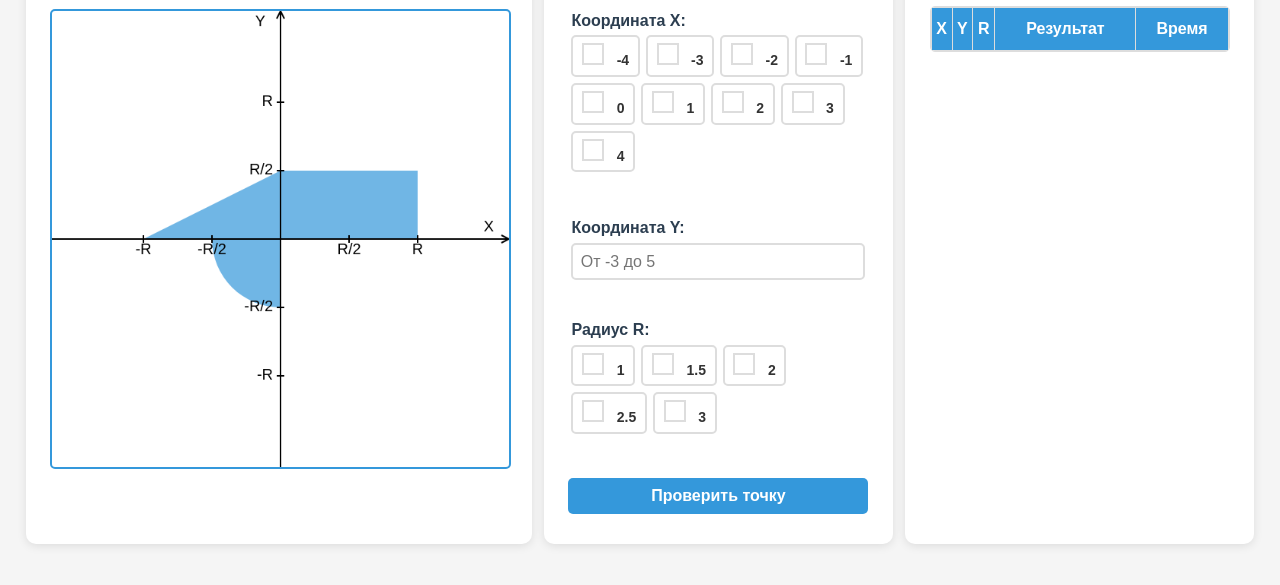
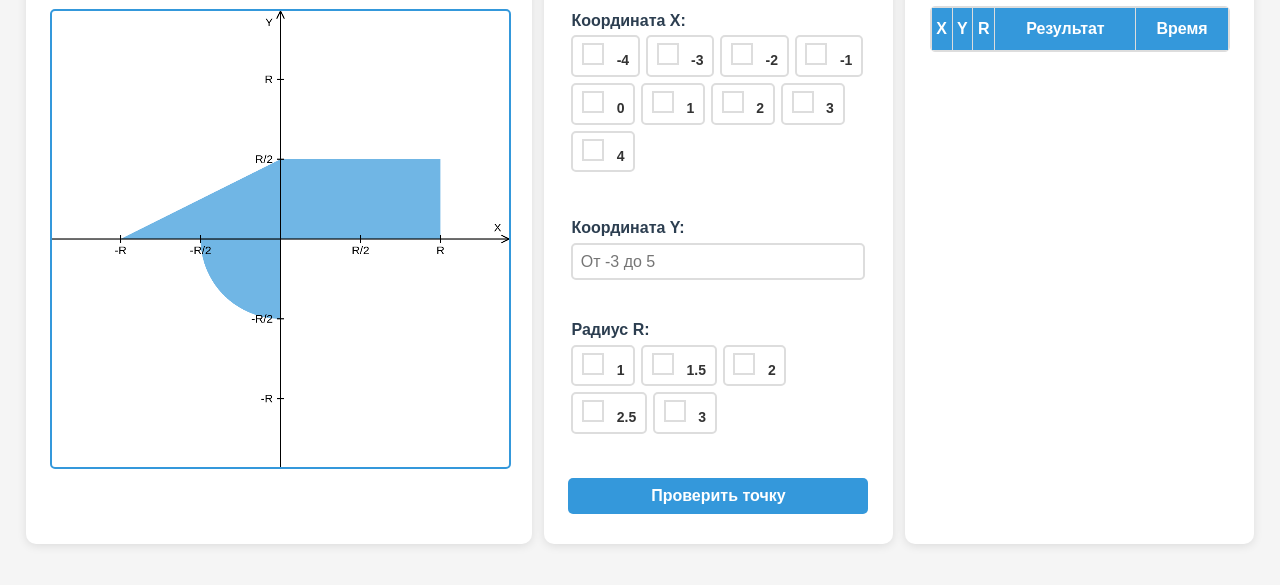
Before and after one commit to MKoblents/web_1, a website: page index.html in a window 1280 px wide. Shown: the part 353-938 px from the top of the page. Drawn offline with Linux system fonts and the light colour scheme.

Commit message:
расширение канваса исправлено

```diff
--- a/index.html
+++ b/index.html
@@ -19,7 +19,7 @@
 <main class="container">
     <section class="canvas-section">
         <h2>График области</h2>
-        <canvas id="coordinate-plane" width="600" height="600"></canvas>
+        <canvas id="coordinate-plane" width="1200" height="1200"></canvas>
     </section>
 
     <section class="form-section">
--- a/script.js
+++ b/script.js
@@ -5,7 +5,7 @@ const height = canvas.height;
 const centerX= width/2;
 const centerY= height/2;
 const R = 3;
-const scale = 60;
+const scale = 140;
 
 
 function toCanvasX(x){
@@ -53,42 +53,42 @@ function drawCanvas(R) {
     ctx.moveTo(0, centerY);
     ctx.lineTo(width, centerY);
     ctx.strokeStyle = 'black';
-    ctx.lineWidth = 2;
+    ctx.lineWidth = 3;
     ctx.stroke();
 
     ctx.beginPath();
     ctx.moveTo(centerX, 0);
     ctx.lineTo(centerX, height);
     ctx.strokeStyle = 'black';
-    ctx.lineWidth = 2;
+    ctx.lineWidth = 3;
     ctx.stroke();
 
     ctx.beginPath();
-    ctx.moveTo(width - 10, centerY - 5);
+    ctx.moveTo(width - 20, centerY - 10);
     ctx.lineTo(width, centerY);
-    ctx.lineTo(width - 10, centerY + 5);
+    ctx.lineTo(width - 20, centerY + 10);
     ctx.stroke();
 
     ctx.beginPath();
-    ctx.moveTo(centerX - 5, 10);
+    ctx.moveTo(centerX - 10, 20);
     ctx.lineTo(centerX, 0);
-    ctx.lineTo(centerX + 5, 10);
+    ctx.lineTo(centerX + 10, 20);
     ctx.stroke();
 
 
-    ctx.font = '20px Arial';
+    ctx.font = '30px Arial';
     ctx.fillStyle = 'black';
-    ctx.fillText('X', width - 20, centerY - 10);
-    ctx.fillText('Y', centerX - 20, 20);
+    ctx.fillText('X', width - 20, centerY - 20);
+    ctx.fillText('Y', centerX - 20, 40);
     const xMarks = [-R, -R / 2, R / 2, R];
-    ctx.font = '20px Arial';
+    ctx.font = '30px Arial';
     ctx.textAlign = 'center';
 
     xMarks.forEach(function (x) {
         const canvasX = toCanvasX(x);
         ctx.beginPath();
-        ctx.moveTo(canvasX, centerY - 5);
-        ctx.lineTo(canvasX, centerY + 5);
+        ctx.moveTo(canvasX, centerY - 10);
+        ctx.lineTo(canvasX, centerY + 10);
         ctx.stroke();
 
         let label = x;
@@ -97,7 +97,7 @@ function drawCanvas(R) {
         else if (x === R) label = 'R';
         else label = 'R/2';
 
-        ctx.fillText(label, canvasX, centerY + 20);
+        ctx.fillText(label, canvasX, centerY + 40);
     });
     const yMarks = [-R, -R / 2, R / 2, R];
     ctx.textAlign = 'right';
@@ -106,8 +106,8 @@ function drawCanvas(R) {
         const canvasY = toCanvasY(y);
 
         ctx.beginPath();
-        ctx.moveTo(centerX - 5, canvasY);
-        ctx.lineTo(centerX + 5, canvasY);
+        ctx.moveTo(centerX - 10, canvasY);
+        ctx.lineTo(centerX + 10, canvasY);
         ctx.stroke();
 
         let label = y;
@@ -116,7 +116,7 @@ function drawCanvas(R) {
         else if (y === R / 2) label = 'R/2';
         else if (y === R) label = 'R';
 
-        ctx.fillText(label, centerX - 10, canvasY + 5);
+        ctx.fillText(label, centerX - 20, canvasY + 10);
     });
 }
 drawCanvas(R);
@@ -228,7 +228,7 @@ function drawPoint(x, y, R, isHit) {
     ctx.fillStyle = isHit ? '#27ae60' : '#e74c3c';
 
     ctx.beginPath();
-    ctx.arc(canvasX, canvasY, 6, 0, 2 * Math.PI);
+    ctx.arc(canvasX, canvasY, 12, 0, 2 * Math.PI);
     ctx.fill();
 
     ctx.strokeStyle = 'white';
@@ -241,7 +241,7 @@ function saveToLocalStorage(result){
         results.push(result);
         localStorage.setItem('pointResults', JSON.stringify(results));
     }catch (e) {
-        //TODO
+        console.error('Ошибка при сохранении в LocalStorage:', e);
     }
 }
 
@@ -256,7 +256,7 @@ function loadFromLocalStorage(){
             tbody.appendChild(row);
         });
     }catch (e) {
-        //TODO
+        console.error('Ошибка при загрузке из LocalStorage:', e);
     }
 }
 function createResultRow(item) {
@@ -296,10 +296,16 @@ document.getElementById('clear-btn').addEventListener('click', async () => {
         document.getElementById('results-body').innerHTML = '';
     }
 });
-document.querySelectorAll('input[name="x"]').forEach(checkbox => {
+function makeCheckboxesExclusive(groupName) {
+    const checkboxes = document.querySelectorAll(`input[name="${groupName}"]`);
+    if (checkboxes.length === 0) {
+        console.warn(`Группа чекбоксов "${groupName}" не найдена`);
+        return false;
+    }
+    checkboxes.forEach(checkbox => {
         checkbox.addEventListener('change', function() {
             if (this.checked) {
-            document.querySelectorAll('input[name="x"]').forEach(other => {
+                checkboxes.forEach(other => {
                     if (other !== this) {
                         other.checked = false;
                     }
@@ -308,14 +314,8 @@ document.querySelectorAll('input[name="x"]').forEach(checkbox => {
         });
     });
 
-document.querySelectorAll('input[name="r"]').forEach(checkbox => {
-    checkbox.addEventListener('change', function() {
-        if (this.checked) {
-            document.querySelectorAll('input[name="r"]').forEach(other => {
-                if (other !== this) {
-                    other.checked = false;
+    return true;
 }
-            });
-        }
-    });
-});
+
+makeCheckboxesExclusive('x');
+makeCheckboxesExclusive('r');
```
Lines whose indentation alone changed are shown as unchanged.
